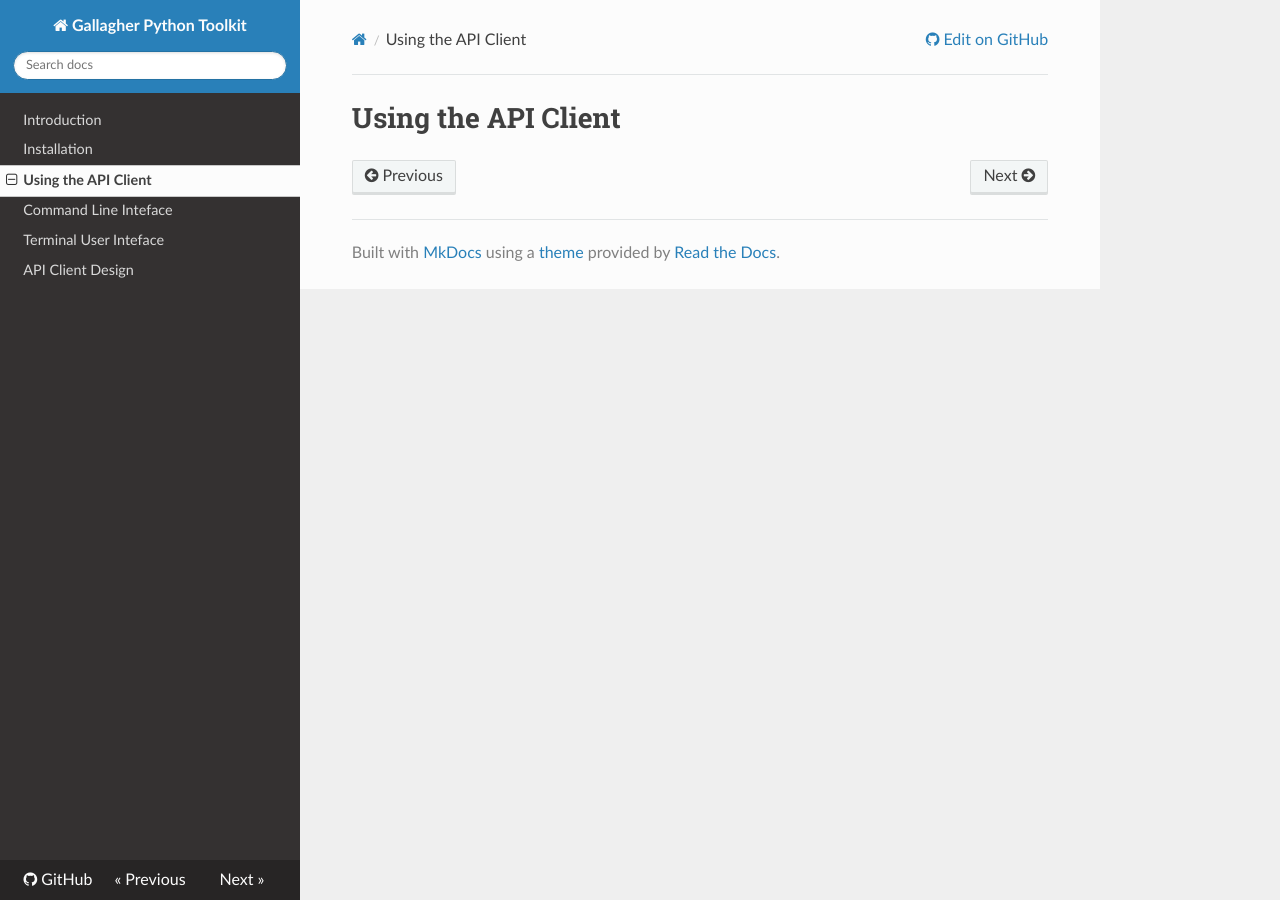
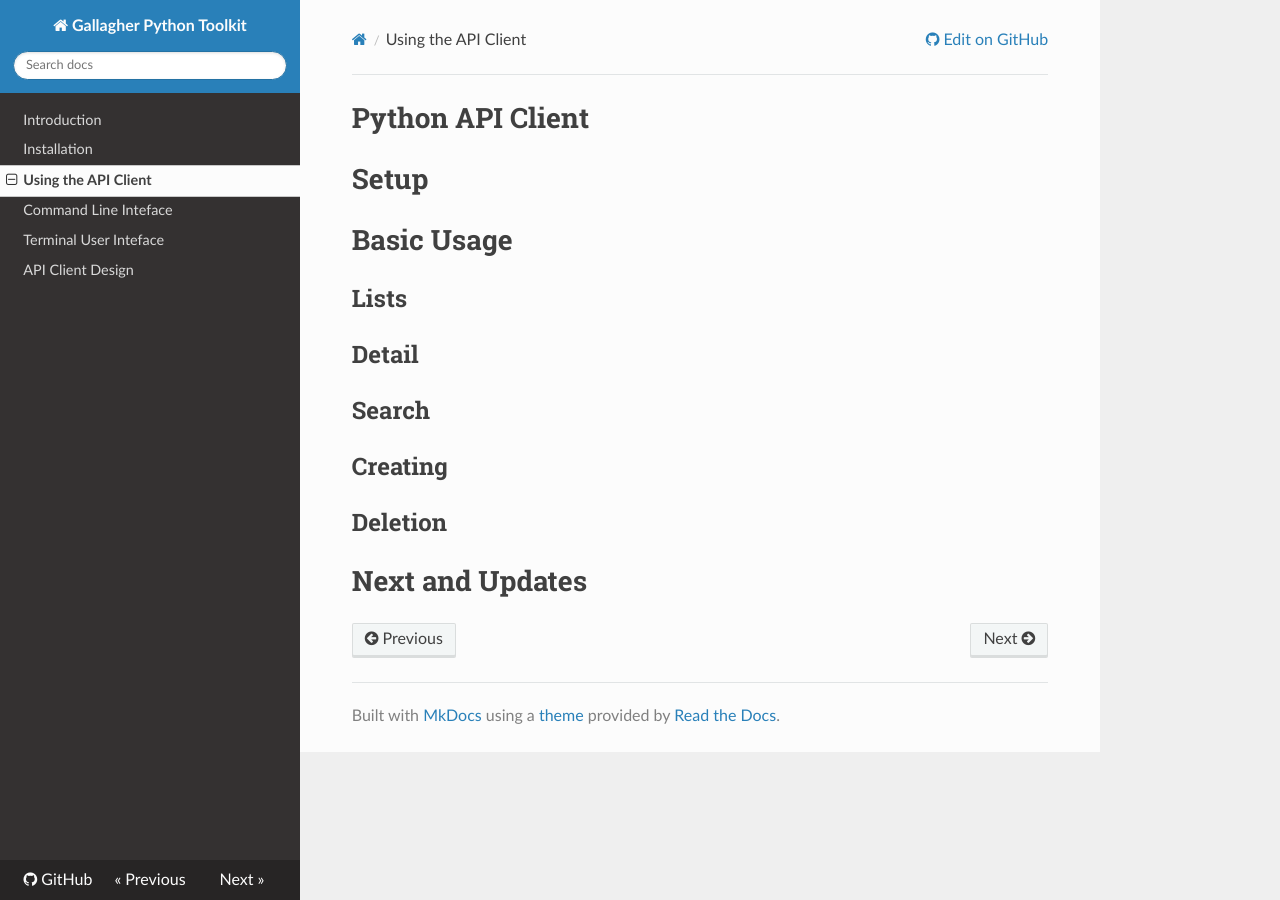
Before and after one commit to anomaly/gallagher, an MkDocs documentation site: the page built from docs/docs/howto-api-client.md, in a window 1280 px wide. Built offline with MkDocs 1.6.1, drawn with Linux system fonts in a browser that asks for light colours; nearby versions of some CDN libraries.

Commit message:
docs: layout of the api client page

```diff
--- a/docs/docs/howto-api-client.md
+++ b/docs/docs/howto-api-client.md
@@ -1 +1,17 @@
-# Using the API Client
+# Python API Client
+
+# Setup
+
+# Basic Usage
+
+## Lists
+
+## Detail
+
+## Search
+
+## Creating
+
+## Deletion
+
+# Next and Updates
```
